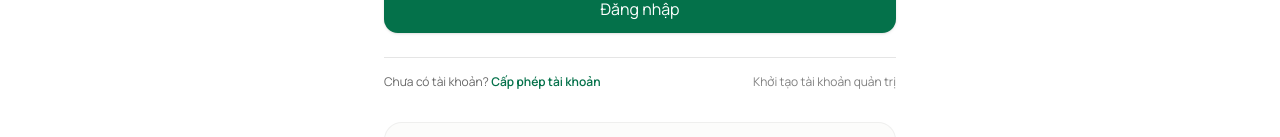
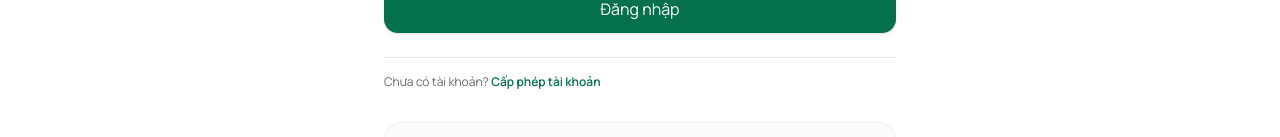
Before and after one commit to IT-UPD-Org/AI_Dong_Dong_FE, a React (Vite) app: page /login in a window 1280 px wide. Shown: the part 511-648 px from the top of the page. Built offline with nearby package versions, Linux system fonts and the light colour scheme; no server answers.

Commit message:
feat: remove the admin account setup link from the login page
The login page no longer shows 'Khởi tạo tài khoản quản trị' or links to /admin/create. The route still exists for whoever knows the URL; creating an account there still needs the one-time key printed in the backend console.

```diff
--- a/src/pages/LoginPage.tsx
+++ b/src/pages/LoginPage.tsx
@@ -347,12 +347,6 @@ export function LoginPage() {
               Cấp phép tài khoản
             </Link>
           </span>
-          <Link
-            to="/admin/create"
-            className="text-black/50 hover:text-[#04714a] hover:underline"
-          >
-            Khởi tạo tài khoản quản trị
-          </Link>
         </div>
 
         {/* Security and privacy note */}
```
Also changed, not shown: 1 other file (tests, documents, lock files or other folders).
